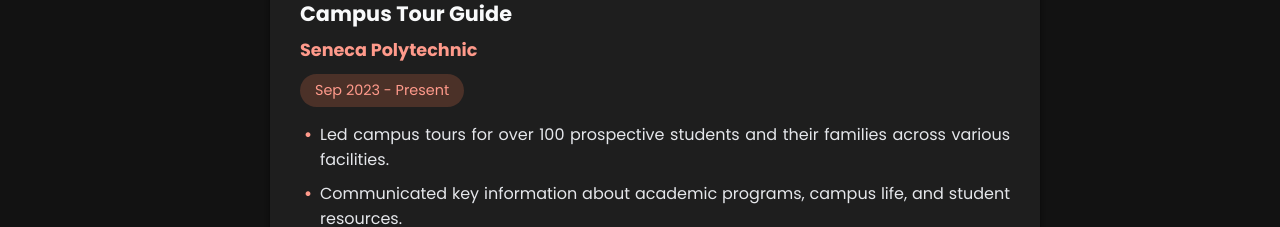
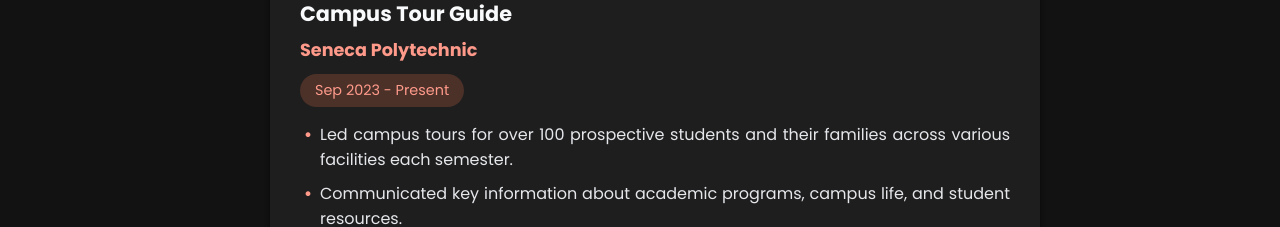
Before and after one commit to angelshinh1/portfolio, a React (Create React App) app: page / in a window 1280 px wide. Shown: the part 4080-4307 px from the top of the page. Built offline with nearby package versions, Linux system fonts and the light colour scheme.

Commit message:
updated tour guides

```diff
--- a/src/App.js
+++ b/src/App.js
@@ -155,7 +155,7 @@
             company="Seneca Polytechnic"
             period="Sep 2023 - Present"
             points={[
-              "Led campus tours for over 100 prospective students and their families across various facilities.",
+              "Led campus tours for over 100 prospective students and their families across various facilities each semester.",
               "Communicated key information about academic programs, campus life, and student resources.",
               "Helped foster a welcoming first impression and encouraged student engagement through Q&A sessions."
             ]}
```
